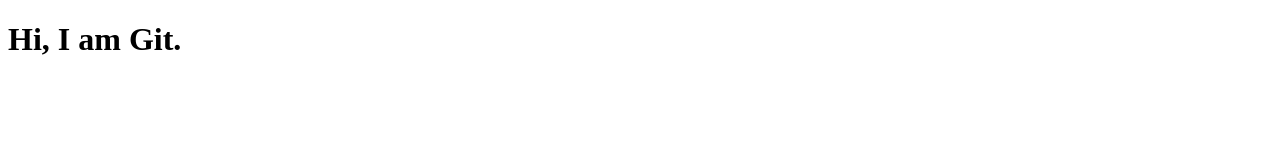
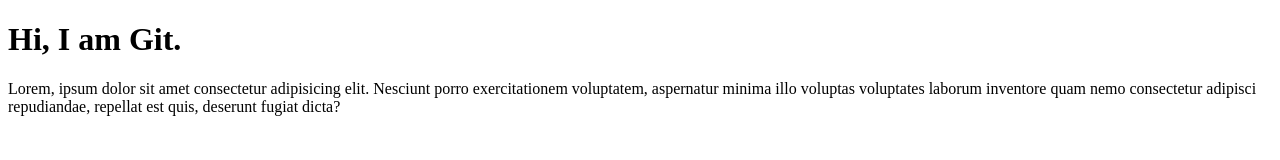
Before and after one commit to nayzawaungnza/Project, a plain HTML site: page index.html in a window 1280 px wide. Drawn offline with Linux system fonts and the light colour scheme.

```diff
--- a/index.html
+++ b/index.html
@@ -8,6 +8,8 @@
 </head>
 <body>
     <h1>Hi, I am Git.</h1>
-
+    <footer>
+        Lorem, ipsum dolor sit amet consectetur adipisicing elit. Nesciunt porro exercitationem voluptatem, aspernatur minima illo voluptas voluptates laborum inventore quam nemo consectetur adipisci repudiandae, repellat est quis, deserunt fugiat dicta?
+    </footer>
 </body>
 </html>
```
